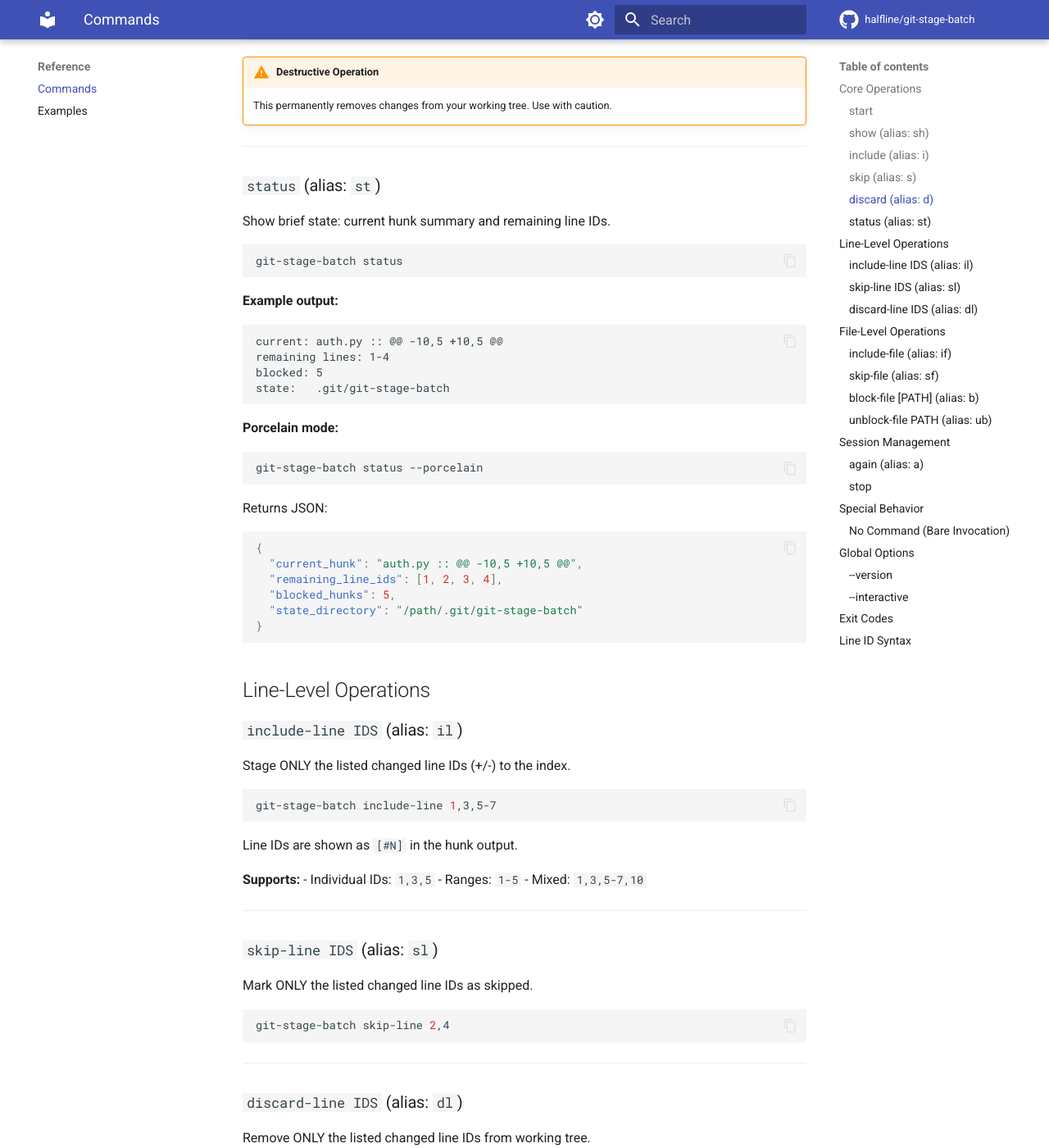
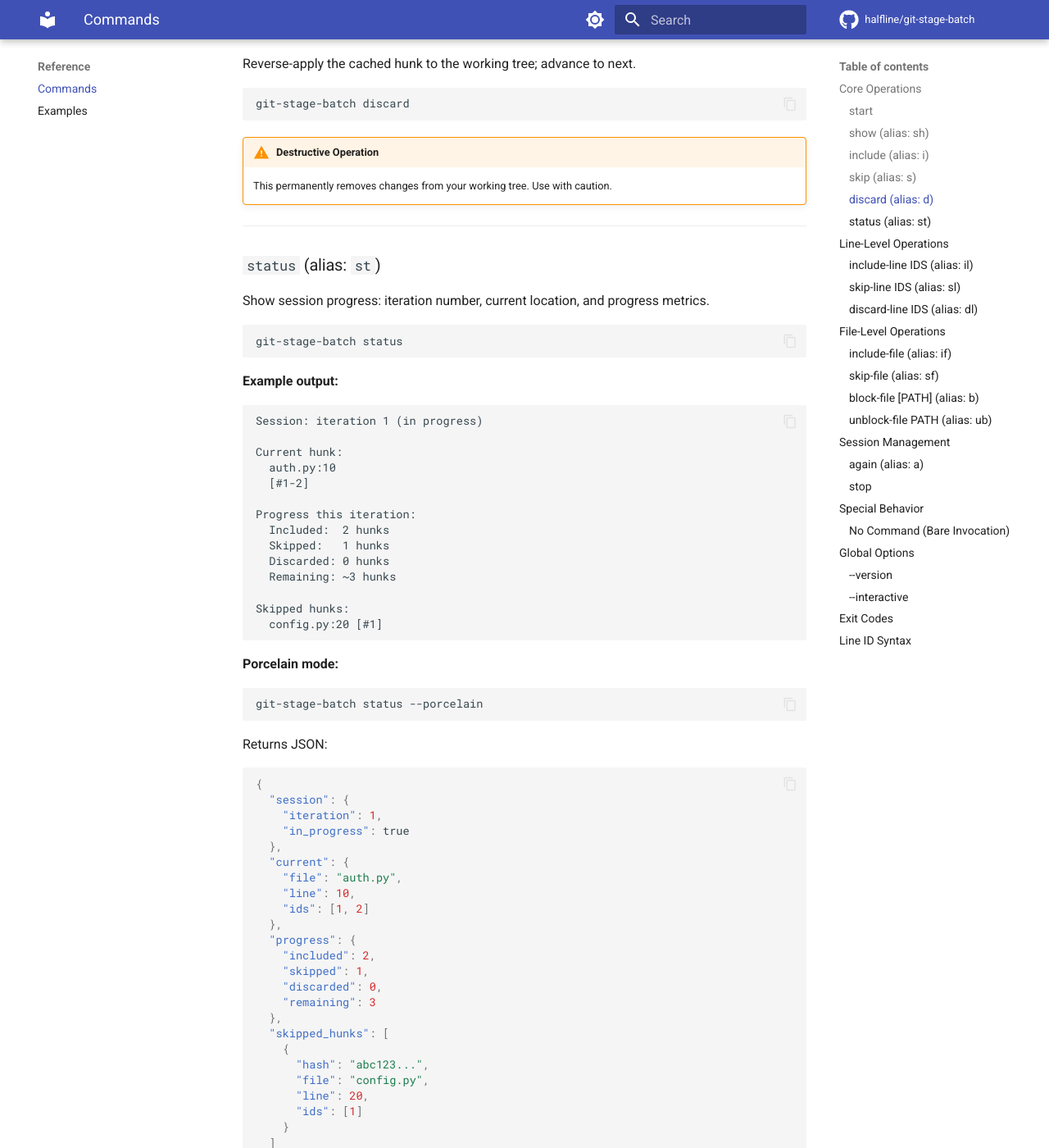
Before and after one commit to halfline/git-stage-batch, an MkDocs documentation site: the page built from docs/commands.md, in a window 1280 px wide and 1400 px high, scrolled down 1640 px. Shown: the whole window at 82% size. Built offline with MkDocs 1.6.1 and Material for MkDocs 9.7.7, drawn with Linux system fonts in a browser that asks for light colours; comment, search, counter and statistics services are not loaded; some of the changed text lies outside the part shown.

Commit message:
docs: Update documentation for enhanced status and -U flag
The documentation currently describes the old status output format showing
"current:", "remaining lines:", and "blocked:" fields. It also doesn't
document the new -U/--unified flag for the start command.

The status command was recently enhanced to show iteration tracking, progress
metrics (included/skipped/discarded counts), and skipped hunks summary. The
start command now accepts -U/--unified to control context lines.

This commit addresses that by updating all documentation to reflect the new
status output format with session iterations and progress reports, and adding
documentation for the -U flag to the start command.

````diff
--- a/docs/commands.md
+++ b/docs/commands.md
@@ -10,6 +10,13 @@
 
 ```bash
 git-stage-batch start
+```
+
+**Options:**
+- `-U N` or `--unified N`: Number of context lines in diff output (default: 3)
+
+```bash
+git-stage-batch start -U5  # Show 5 lines of context
 ```
 
 Resets state if a session is already in progress.
@@ -85,7 +92,7 @@
 
 ### `status` (alias: `st`)
 
-Show brief state: current hunk summary and remaining line IDs.
+Show session progress: iteration number, current location, and progress metrics.
 
 ```bash
 git-stage-batch status
@@ -93,10 +100,20 @@
 
 **Example output:**
 ```
-current: auth.py :: @@ -10,5 +10,5 @@
-remaining lines: 1-4
-blocked: 5
-state:   .git/git-stage-batch
+Session: iteration 1 (in progress)
+
+Current hunk:
+  auth.py:10
+  [#1-2]
+
+Progress this iteration:
+  Included:  2 hunks
+  Skipped:   1 hunks
+  Discarded: 0 hunks
+  Remaining: ~3 hunks
+
+Skipped hunks:
+  config.py:20 [#1]
 ```
 
 **Porcelain mode:**
@@ -107,10 +124,29 @@
 Returns JSON:
 ```json
 {
-  "current_hunk": "auth.py :: @@ -10,5 +10,5 @@",
-  "remaining_line_ids": [1, 2, 3, 4],
-  "blocked_hunks": 5,
-  "state_directory": "/path/.git/git-stage-batch"
+  "session": {
+    "iteration": 1,
+    "in_progress": true
+  },
+  "current": {
+    "file": "auth.py",
+    "line": 10,
+    "ids": [1, 2]
+  },
+  "progress": {
+    "included": 2,
+    "skipped": 1,
+    "discarded": 0,
+    "remaining": 3
+  },
+  "skipped_hunks": [
+    {
+      "hash": "abc123...",
+      "file": "config.py",
+      "line": 20,
+      "ids": [1]
+    }
+  ]
 }
 ```
 
````
Also changed, not shown: README.md (+19 -11 lines), docs/examples.md (+23 -9 lines).
